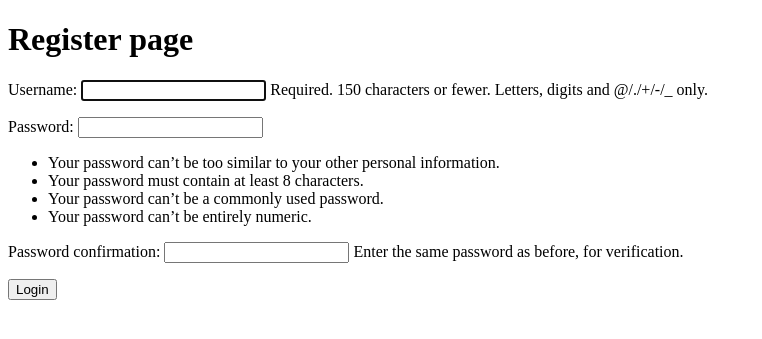
After one commit to GrbavaCigla/judge_system, a Django app: page /register/ in a window 1280 px wide. The commit adds this page. Shown: the top 339 px of the page, without its empty margins (0-762 px from the left). Run offline with Django 3.2, Linux system fonts and the light colour scheme.

Commit message:
Login, logout and register

```diff
--- a/judge_system/settings.py
+++ b/judge_system/settings.py
@@ -121,6 +121,9 @@ USE_TZ = True
 
 STATIC_URL = '/static/'
 
+LOGIN_REDIRECT_URL = '/'
+LOGOUT_REDIRECT_URL = '/'
+
 try:
     from local_settings import *
 except ImportError:
--- a/main/templates/base.html
+++ b/main/templates/base.html
@@ -6,6 +6,6 @@
     <title>{{ title }}</title>
 </head>
 <body>
-
+    {% block content %}{% endblock %}
 </body>
 </html>
--- /dev/null
+++ b/main/templates/registration/register.html
@@ -0,0 +1,11 @@
+{% extends "base.html" %}
+
+{% block content%}
+<h1>Register page</h1>
+
+<form method="post">
+    {% csrf_token %}
+    {{ form.as_p }}
+    <button type="submit">Login</button>
+</form>
+{% endblock %}
--- a/main/urls.py
+++ b/main/urls.py
@@ -1,6 +1,11 @@
 from django.urls import path, include
-from main.views import home
+from main.views import home, register
+
+from django.contrib.auth import views as auth_views
 
 urlpatterns = [
-    path('', home, name='judge-home')
+    path('', home, name='judge-home'),
+    path('login/', auth_views.LoginView.as_view(), name='judge-login'),
+    path('logout/', auth_views.LogoutView.as_view(), name='judge-logout'),
+    path('register/', register, name='judge-register'),
 ]
--- a/main/views.py
+++ b/main/views.py
@@ -1,5 +1,22 @@
-from django.shortcuts import render, HttpResponse
+from django.shortcuts import render, HttpResponse, redirect
+from django.contrib.auth.forms import UserCreationForm
+from django.contrib.auth import login, authenticate
 
-# Create your views here.
 def home(request):
-    return render(request, "base.html", {"title": "Home"})
+    return render(request, "home.html", {"title": "Home"})
+
+
+def register(request):
+    if request.method == "POST":
+        form = UserCreationForm(request.POST)
+        if form.is_valid():
+            form.save()
+            username = form.cleaned_data.get("username")
+            raw_password = form.cleaned_data.get("password1")
+            user = authenticate(username=username, password=raw_password)
+            login(request, user)
+            return redirect("judge-home")
+    else:
+        form = UserCreationForm()
+
+    return render(request, "registration/register.html", {"form": form})
```
Also changed, not shown: main/templates/home.html (added, +13 -0 lines), main/templates/registration/login.html (added, +11 -0 lines).
